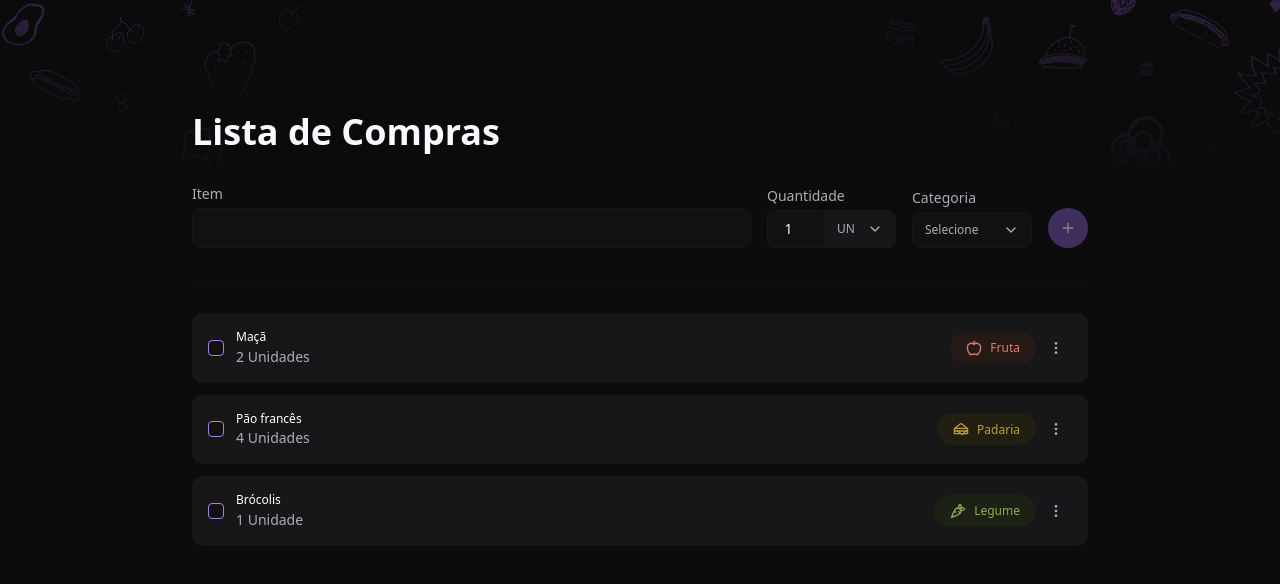
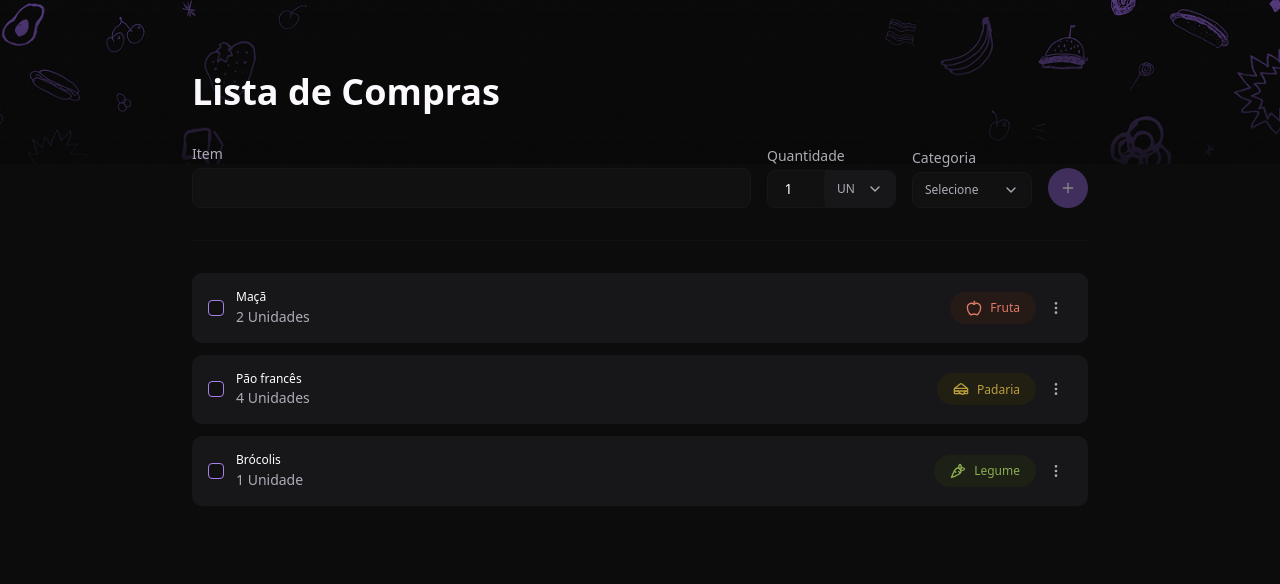
Before and after one commit to Ramontaffa/Lista-de-compras, a Next.js app: page / in a window 1280 px wide. Shown: the top 584 px of the page. Built offline with nearby package versions, Linux system fonts and the light colour scheme.

Commit message:
feat: create ShoppingClientPage component for improved shopping functionality

```diff
--- a/src/app/page.tsx
+++ b/src/app/page.tsx
@@ -1,59 +1,22 @@
-"use client";
-
-import * as React from "react";
-import { ShoppingForm } from "@/components/ListForm/ShoppingForm";
-import { ShoppingList } from "@/components/ListItem/shoppingList";
-import { useShoppingStore } from "@/store/useShoppingStore";
+import ShoppingClientPage from "@/components/ShoppingPage/ShoppingClientPage";
 import Image from "next/image";
 import Cover from "@/assets/Cover.png";
 
 export default function ShoppingPage() {
-  // Get store state and actions
-  const items = useShoppingStore((state) => state.items);
-  const addItem = useShoppingStore((state) => state.addItem);
-  const toggleItem = useShoppingStore((state) => state.toggleItem);
-  const deleteItem = useShoppingStore((state) => state.deleteItem);
-  const hasHydrated = useShoppingStore((state) => state._hasHydrated);
 
   return (
     <div className="min-h-screen bg-gray-600 relative overflow-hidden">
       {/* Background image container */}
-      <div className="absolute left-0 top-0 w-full h-[300px] sm:h-[400px] z-0">
+      <div className="absolute left-0 top-0 w-screen z-0">
         <Image
           src={Cover}
           alt="Background Image"
           priority
-          className="object-cover object-center"
+          className="w-screen"
         />
-        {/* Gradient overlay for better text readability */}
-        <div className="absolute inset-0 bg-gradient-to-t from-gray-600 to-gray-600/50"></div>
       </div>
 
-      {/* Main content */}
-      <div className="relative z-10 pt-20 sm:pt-24 md:pt-32 lg:pt-40 p-4 sm:p-8 md:p-10 lg:p-12">
-        <div className="max-w-4xl mx-auto">
-          <h1 className="text-4xl font-bold text-gray-100 mb-8 mt-[-3rem]">
-            Lista de Compras
-          </h1>
-
-          <ShoppingForm onAddItem={addItem} />
-
-          <div className="my-8 h-px bg-gray-500" /> {/* Divider */}
-
-          {/* Show loading while hydrating from localStorage */}
-          {!hasHydrated ? (
-            <div className="flex items-center justify-center py-12">
-              <div className="text-gray-300 text-lg">Carregando lista...</div>
-            </div>
-          ) : (
-            <ShoppingList
-              items={items}
-              onToggle={toggleItem}
-              onDelete={deleteItem}
-            />
-          )}
-        </div>
-      </div>
+      <ShoppingClientPage />
     </div>
   );
 }
--- /dev/null
+++ b/src/components/ShoppingPage/ShoppingClientPage.tsx
@@ -0,0 +1,39 @@
+"use client";
+
+import * as React from "react";
+import { ShoppingForm } from "@/components/ListForm/ShoppingForm";
+import { ShoppingList } from "@/components/ListItem/shoppingList";
+import { useShoppingStore } from "@/store/useShoppingStore";
+
+export default function ShoppingClientPage() {
+  // Get store state and actions
+  const items = useShoppingStore((state) => state.items);
+  const addItem = useShoppingStore((state) => state.addItem);
+  const toggleItem = useShoppingStore((state) => state.toggleItem);
+  const deleteItem = useShoppingStore((state) => state.deleteItem);
+  const hasHydrated = useShoppingStore((state) => state._hasHydrated);
+
+  return (
+    <div className="relative z-10 pt-20 sm:pt-24 md:pt-26 lg:pt-30 p-8 sm:p-12 md:p-16 lg:p-20">
+      <div className="max-w-4xl mx-auto">
+        <h1 className="text-4xl font-bold text-gray-100 mb-8 mt-[-3rem]">
+          Lista de Compras
+        </h1>
+        <ShoppingForm onAddItem={addItem} />
+        <div className="my-8 h-px bg-gray-500" /> {/* Divider */}
+        {/* Show loading while hydrating from localStorage */}
+        {!hasHydrated ? (
+          <div className="flex items-center justify-center py-12">
+            <div className="text-gray-300 text-lg">Carregando lista...</div>
+          </div>
+        ) : (
+          <ShoppingList
+            items={items}
+            onToggle={toggleItem}
+            onDelete={deleteItem}
+          />
+        )}
+      </div>
+    </div>
+  );
+}
```
